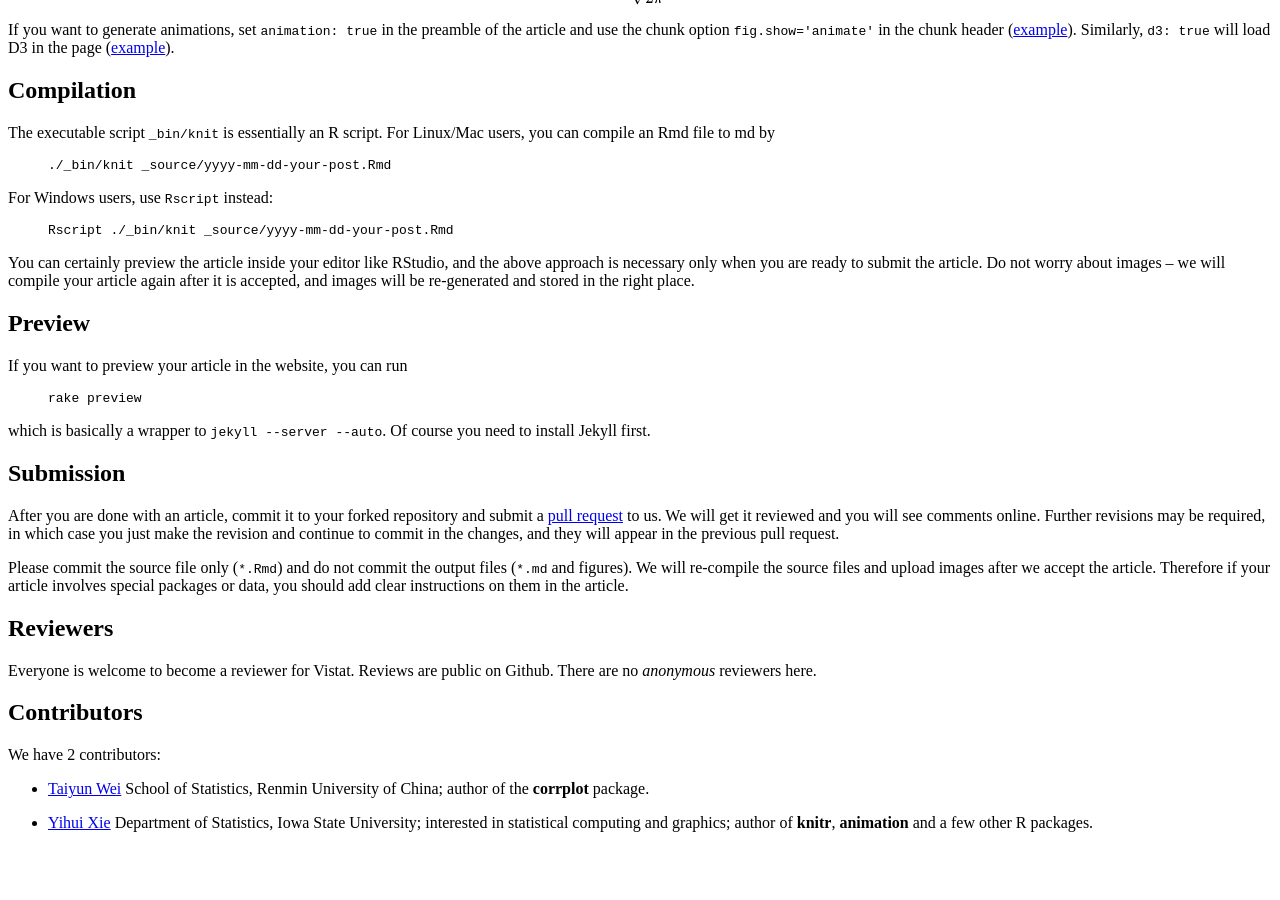
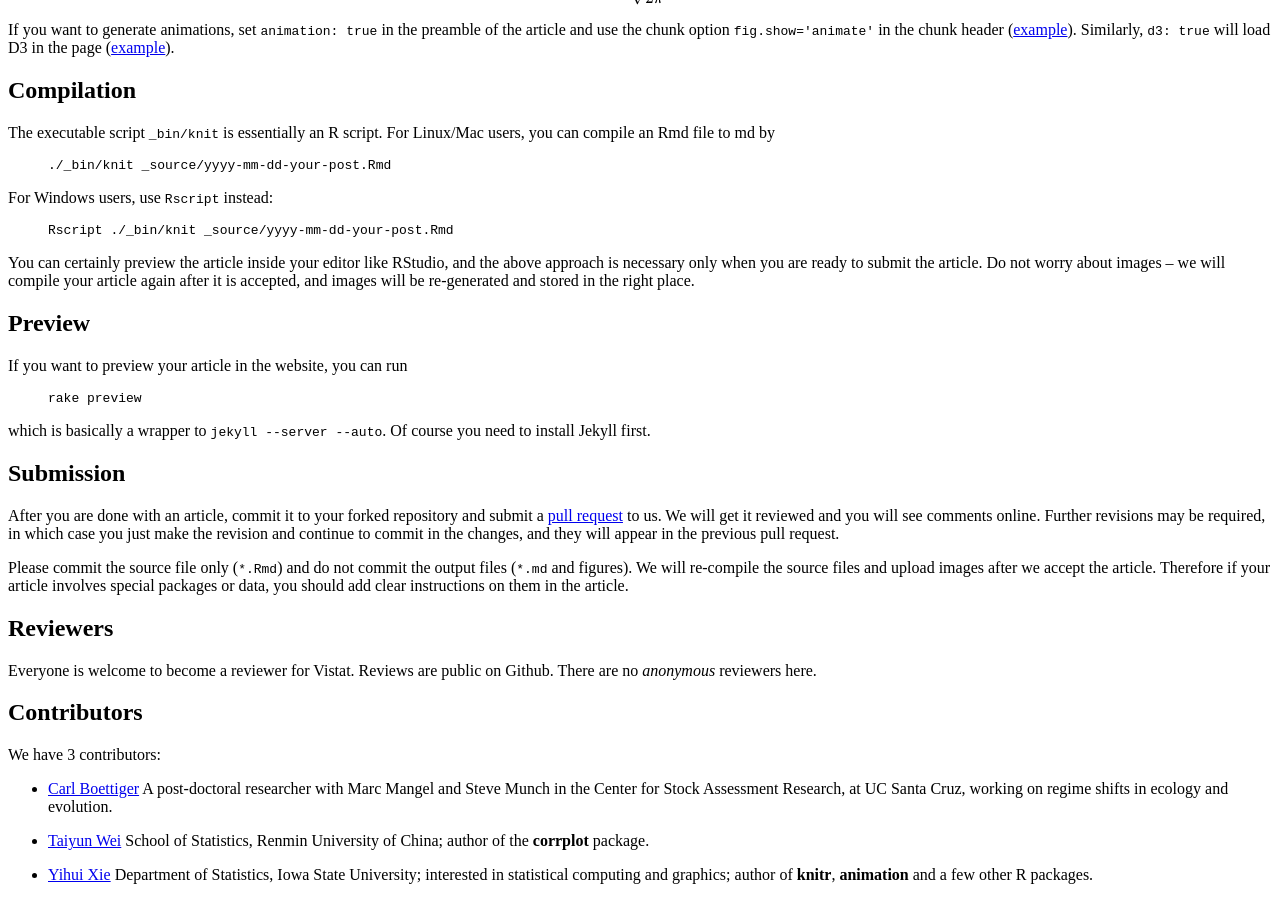
Before and after one commit to yulijia/vistat, a Jekyll site: the page built from about.md, in a window 1280 px wide and 900 px high, scrolled down 804 px. Built offline with Jekyll 4.4.1, drawn with Linux system fonts in a browser that asks for light colours; formulas are drawn with MathJax 3; before the commit the page ends 1652 px from its top, so only the background shows below that.

Commit message:
add Carl Boettiger

```diff
--- a/_config.yml
+++ b/_config.yml
@@ -20,6 +20,13 @@ author :
 
 # All authors please enter your info here alphabetically by id:
 authors:
+  cboettig:
+    name: Carl Boettiger
+    email: cboettig@gmail.com
+    homepage: http://www.carlboettiger.info
+    github: cboettig
+    twitter: cboettig
+    bio: A post-doctoral researcher with Marc Mangel and Steve Munch in the Center for Stock Assessment Research, at UC Santa Cruz, working on regime shifts in ecology and evolution.
   taiyun:
     name: Taiyun Wei
     email: taiyun.wei@cos.name
```
